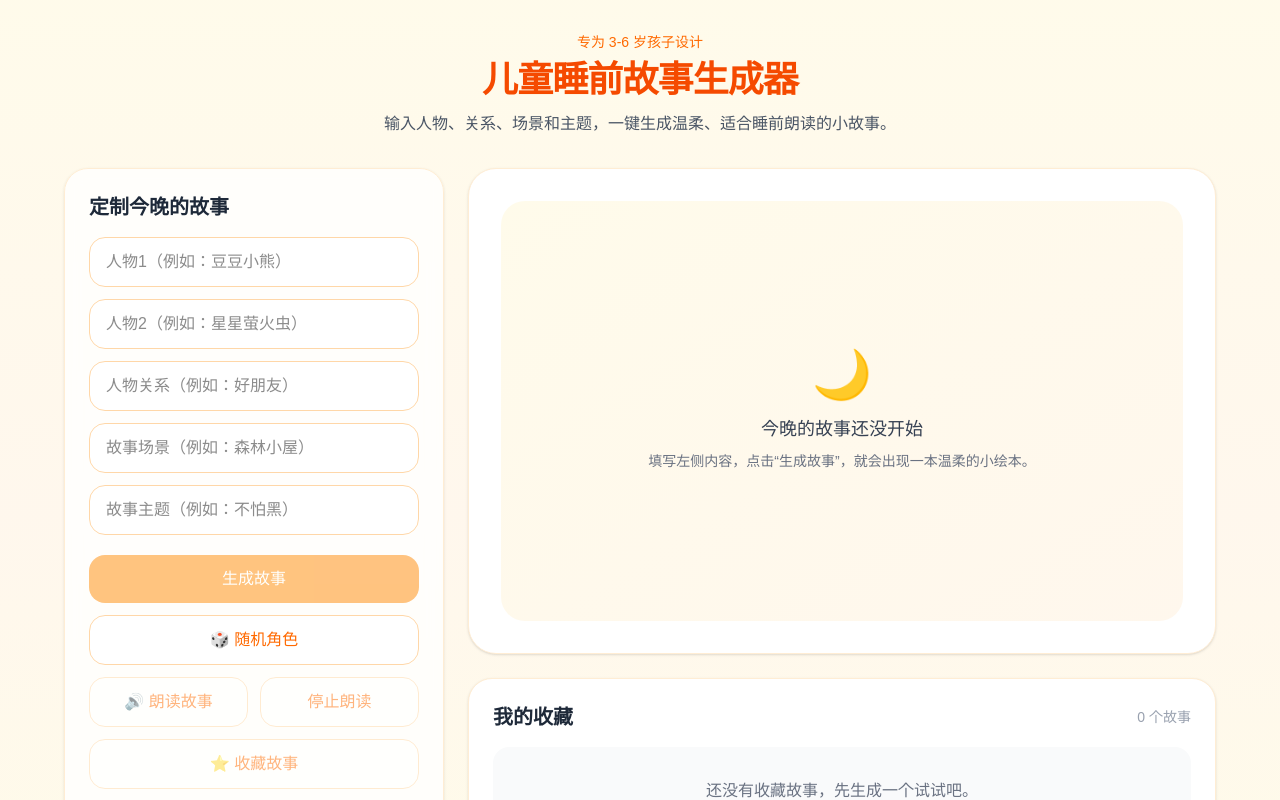
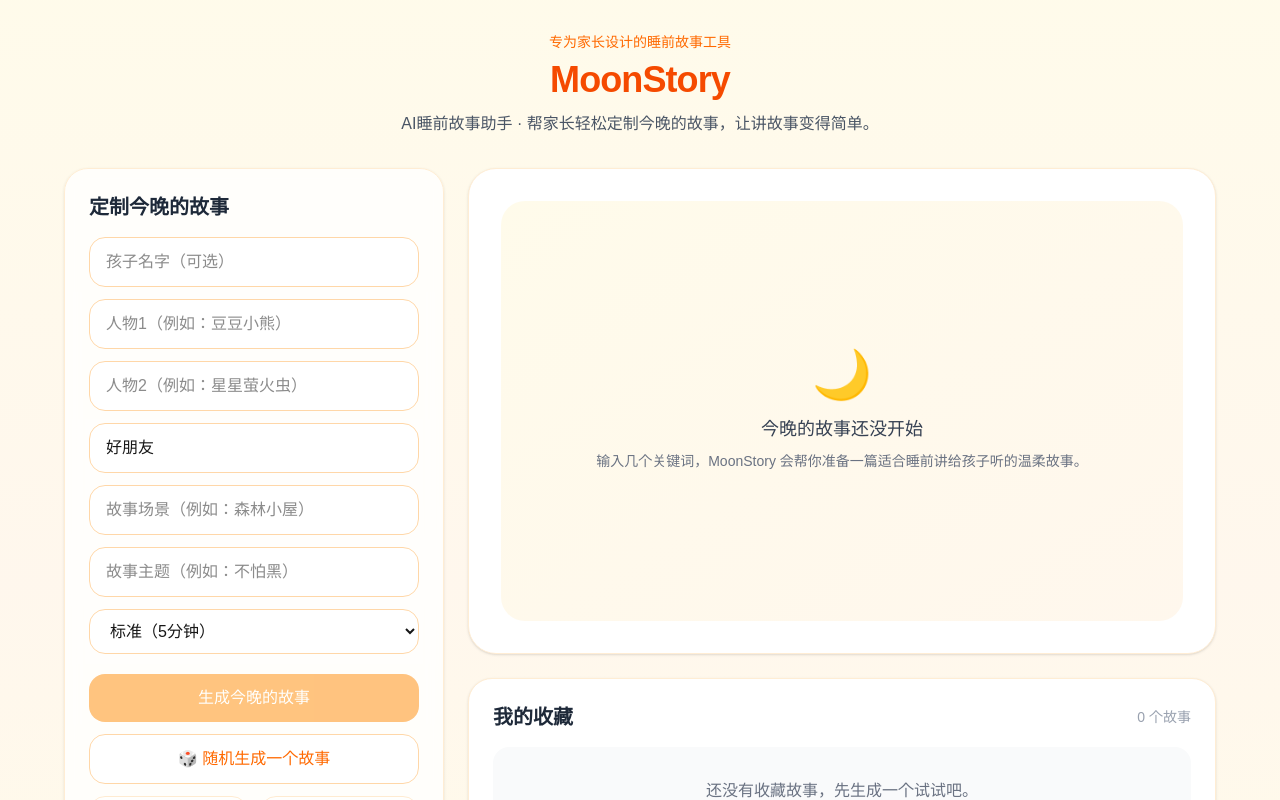
Before and after one commit to wangdabao-app/story-app, a Next.js app: page / in a window 1280 px wide. Shown: the top 800 px of the page. Built offline with nearby package versions, Linux system fonts and the light colour scheme.

Commit message:
upgrade moonstory for parents

```diff
--- a/app/api/story/route.ts
+++ b/app/api/story/route.ts
@@ -8,7 +8,7 @@ const client = new OpenAI({
 
 export async function POST(req: Request) {
   try {
-    const { char1, char2, relation, scene, theme } = await req.json();
+    const { childName, char1, char2, relation, scene, theme, length } = await req.json();
 
     if (!char1 || !char2 || !relation || !scene || !theme) {
       return NextResponse.json(
@@ -17,34 +17,50 @@ export async function POST(req: Request) {
       );
     }
 
+    let lengthRule = "故事总长度控制在700-900字。";
+    if (length === "短故事（3分钟）") {
+      lengthRule = "故事总长度控制在400-600字。";
+    } else if (length === "长故事（8分钟）") {
+      lengthRule = "故事总长度控制在900-1200字。";
+    }
+
     const prompt = `
-请为3-6岁儿童创作一个中文睡前故事。
+你是一位擅长亲子陪伴场景的儿童睡前故事作者。
 
-输入设定：
+你的读者不是孩子本人，而是“家长”。
+请生成一篇适合家长在睡前讲给 3-6 岁孩子听的中文故事。
+
+已知设定：
+- 孩子名字：${childName || "未提供"}
 - 人物1：${char1}
 - 人物2：${char2}
 - 人物关系：${relation}
 - 故事场景：${scene}
 - 故事主题：${theme}
+- 故事长度：${length || "标准（5分钟）"}
 
-输出要求：
-1. 先给一个简短温柔的故事标题。
-2. 再写故事正文。
-3. 故事总长度控制在700-900字。
-4. 风格像绘本旁白，温暖、柔和、有画面感。
-5. 必须包含3-5句简短自然对话。
-6. 结构清晰：
+写作要求：
+1. 先输出一个简短、温柔、像绘本名字一样的标题。
+2. 再输出故事正文。
+3. ${lengthRule}
+4. 风格像“家长讲述稿”，家长拿到后可以直接读给孩子听。
+5. 语言要温暖、简单、柔和，有画面感。
+6. 必须包含 3-5 句简短自然的对话。
+7. 结构必须清晰：
    - 开头：介绍角色和场景
    - 中间：出现一个轻微的小问题
    - 发展：角色一起解决问题
    - 结尾：安静、温柔、适合入睡
-7. 用词适合3-6岁儿童，句子不要太长。
-8. 不要恐怖、暴力、惩罚、成人内容、复杂说教。
-9. 结尾必须有明显助眠感。
-10. 严格返回 JSON，不要加 markdown，不要加解释，格式如下：
+8. 不要恐怖、暴力、惩罚、成人内容，不要复杂说教。
+9. 如果提供了孩子名字，请自然地、轻柔地融入故事，但不要太生硬。
+10. 结尾要有明显助眠感。
+11. 另外再给一段“讲故事小提示”，是给家长的，比如可以停顿哪里、可以问孩子什么问题。
+
+请严格返回 JSON，不要加 markdown，不要加解释，格式如下：
 {
   "title": "故事标题",
-  "story": "故事正文"
+  "story": "故事正文",
+  "storyTip": "给家长的讲故事小提示"
 }
 `;
 
@@ -61,7 +77,7 @@ export async function POST(req: Request) {
 
     const content = response.choices[0]?.message?.content || "";
 
-    let parsed: { title?: string; story?: string } = {};
+    let parsed: { title?: string; story?: string; storyTip?: string } = {};
 
     try {
       parsed = JSON.parse(content);
@@ -75,6 +91,7 @@ export async function POST(req: Request) {
     return NextResponse.json({
       title: parsed.title || "今晚的小故事",
       story: parsed.story || "",
+      storyTip: parsed.storyTip || "",
     });
   } catch (error) {
     console.error("生成故事失败：", error);
--- a/app/page.tsx
+++ b/app/page.tsx
@@ -6,11 +6,13 @@ type SavedStory = {
   id: string;
   title: string;
   story: string;
+  childName: string;
   char1: string;
   char2: string;
   relation: string;
   scene: string;
   theme: string;
+  length: string;
   createdAt: string;
 };
 
@@ -32,21 +34,24 @@ function formatTime(dateString: string) {
 }
 
 export default function Home() {
+  const [childName, setChildName] = useState("");
   const [char1, setChar1] = useState("");
   const [char2, setChar2] = useState("");
-  const [relation, setRelation] = useState("");
+  const [relation, setRelation] = useState("好朋友");
   const [scene, setScene] = useState("");
   const [theme, setTheme] = useState("");
+  const [length, setLength] = useState("标准（5分钟）");
 
   const [title, setTitle] = useState("");
   const [story, setStory] = useState("");
+  const [storyTip, setStoryTip] = useState("");
   const [loading, setLoading] = useState(false);
   const [isSpeaking, setIsSpeaking] = useState(false);
   const [savedStories, setSavedStories] = useState<SavedStory[]>([]);
   const [error, setError] = useState("");
 
   useEffect(() => {
-    const raw = localStorage.getItem("saved-stories");
+    const raw = localStorage.getItem("moonstory-saved-stories");
     if (raw) {
       try {
         setSavedStories(JSON.parse(raw));
@@ -57,7 +62,7 @@ export default function Home() {
   }, []);
 
   useEffect(() => {
-    localStorage.setItem("saved-stories", JSON.stringify(savedStories));
+    localStorage.setItem("moonstory-saved-stories", JSON.stringify(savedStories));
   }, [savedStories]);
 
   useEffect(() => {
@@ -78,11 +83,13 @@ export default function Home() {
     setRelation(pickOne(randomRelations));
     setScene(pickOne(randomScenes));
     setTheme(pickOne(randomThemes));
+    setLength(pickOne(["短故事（3分钟）", "标准（5分钟）", "长故事（8分钟）"]));
     setError("");
   };
 
   const generateStory = async () => {
     setError("");
+    setStoryTip("");
 
     if (!char1 || !char2 || !relation || !scene || !theme) {
       setError("请先把人物、关系、场景和主题填写完整。");
@@ -99,11 +106,13 @@ export default function Home() {
           "Content-Type": "application/json",
         },
         body: JSON.stringify({
+          childName,
           char1,
           char2,
           relation,
           scene,
           theme,
+          length,
         }),
       });
 
@@ -116,6 +125,7 @@ export default function Home() {
 
       setTitle(data.title || "今晚的小故事");
       setStory(data.story || "");
+      setStoryTip(data.storyTip || "");
     } catch {
       setError("网络开小差了，请稍后再试。");
     } finally {
@@ -159,11 +169,13 @@ export default function Home() {
       id: crypto.randomUUID(),
       title: title || "今晚的小故事",
       story,
+      childName,
       char1,
       char2,
       relation,
       scene,
       theme,
+      length,
       createdAt: new Date().toISOString(),
     };
 
@@ -172,14 +184,17 @@ export default function Home() {
 
   const loadSavedStory = (item: SavedStory) => {
     stopReading();
+    setChildName(item.childName);
     setChar1(item.char1);
     setChar2(item.char2);
     setRelation(item.relation);
     setScene(item.scene);
     setTheme(item.theme);
+    setLength(item.length);
     setTitle(item.title);
     setStory(item.story);
     setError("");
+    setStoryTip("");
     window.scrollTo({ top: 0, behavior: "smooth" });
   };
 
@@ -191,10 +206,10 @@ export default function Home() {
     <main className="min-h-screen bg-gradient-to-b from-amber-50 via-orange-50 to-yellow-50 px-4 py-8">
       <div className="mx-auto max-w-6xl">
         <div className="mb-8 text-center">
-          <p className="mb-2 text-sm text-orange-500">专为 3-6 岁孩子设计</p>
-          <h1 className="text-4xl font-bold tracking-tight text-orange-600">儿童睡前故事生成器</h1>
+          <p className="mb-2 text-sm text-orange-500">专为家长设计的睡前故事工具</p>
+          <h1 className="text-4xl font-bold tracking-tight text-orange-600">MoonStory</h1>
           <p className="mx-auto mt-3 max-w-2xl text-gray-600">
-            输入人物、关系、场景和主题，一键生成温柔、适合睡前朗读的小故事。
+            AI睡前故事助手 · 帮家长轻松定制今晚的故事，让讲故事变得简单。
           </p>
         </div>
 
@@ -203,6 +218,13 @@ export default function Home() {
             <h2 className="mb-4 text-xl font-semibold text-gray-800">定制今晚的故事</h2>
 
             <div className="space-y-3">
+              <input
+                value={childName}
+                onChange={(e) => setChildName(e.target.value)}
+                placeholder="孩子名字（可选）"
+                className="w-full rounded-2xl border border-orange-200 bg-white px-4 py-3 outline-none transition focus:border-orange-400"
+              />
+
               <input
                 value={char1}
                 onChange={(e) => setChar1(e.target.value)}
@@ -237,6 +259,16 @@ export default function Home() {
                 placeholder="故事主题（例如：不怕黑）"
                 className="w-full rounded-2xl border border-orange-200 bg-white px-4 py-3 outline-none transition focus:border-orange-400"
               />
+
+              <select
+                value={length}
+                onChange={(e) => setLength(e.target.value)}
+                className="w-full rounded-2xl border border-orange-200 bg-white px-4 py-3 outline-none transition focus:border-orange-400"
+              >
+                <option>短故事（3分钟）</option>
+                <option>标准（5分钟）</option>
+                <option>长故事（8分钟）</option>
+              </select>
             </div>
 
             {error && <div className="mt-4 rounded-2xl bg-red-50 px-4 py-3 text-sm text-red-500">{error}</div>}
@@ -247,14 +279,14 @@ export default function Home() {
                 disabled={!canGenerate}
                 className="rounded-2xl bg-orange-400 px-4 py-3 font-medium text-white transition hover:bg-orange-500 disabled:cursor-not-allowed disabled:opacity-50"
               >
-                {loading ? "生成中..." : "生成故事"}
+                {loading ? "生成中..." : "生成今晚的故事"}
               </button>
 
               <button
                 onClick={fillRandomStoryInputs}
                 className="rounded-2xl border border-orange-200 bg-white px-4 py-3 font-medium text-orange-500 transition hover:bg-orange-50"
               >
-                🎲 随机角色
+                🎲 随机生成一个故事
               </button>
 
               <div className="grid grid-cols-2 gap-3">
@@ -280,13 +312,14 @@ export default function Home() {
                 disabled={!story}
                 className="rounded-2xl border border-orange-200 bg-white px-4 py-3 font-medium text-orange-500 transition hover:bg-orange-50 disabled:cursor-not-allowed disabled:opacity-50"
               >
-                ⭐ 收藏故事
+                ⭐ 收藏这个故事
               </button>
             </div>
 
             <div className="mt-6 rounded-2xl bg-orange-50 p-4 text-sm text-gray-600">
               <p className="font-medium text-orange-600">建议输入示例</p>
-              <p className="mt-2">人物1：豆豆小熊</p>
+              <p className="mt-2">孩子名字：小米</p>
+              <p>人物1：豆豆小熊</p>
               <p>人物2：星星萤火虫</p>
               <p>关系：好朋友</p>
               <p>场景：森林小屋</p>
@@ -301,14 +334,23 @@ export default function Home() {
                   <div>
                     <div className="mb-4 text-5xl">🌙</div>
                     <p className="text-lg font-medium text-gray-700">今晚的故事还没开始</p>
-                    <p className="mt-2 text-sm text-gray-500">填写左侧内容，点击“生成故事”，就会出现一本温柔的小绘本。</p>
+                    <p className="mt-2 text-sm text-gray-500">
+                      输入几个关键词，MoonStory 会帮你准备一篇适合睡前讲给孩子听的温柔故事。
+                    </p>
                   </div>
                 </div>
               ) : (
                 <div className="rounded-[24px] bg-gradient-to-br from-amber-50 to-yellow-50 p-6">
                   <p className="mb-2 text-sm text-orange-500">今晚的睡前故事</p>
                   <h2 className="mb-5 text-3xl font-bold text-orange-600">{title}</h2>
-                  <div className="whitespace-pre-line leading-8 text-gray-700">{story}</div>
+                  <div className="whitespace-pre-line text-[18px] leading-9 text-gray-700">{story}</div>
+
+                  {storyTip && (
+                    <div className="mt-6 rounded-2xl bg-white/70 p-4">
+                      <p className="mb-2 text-sm font-semibold text-orange-500">讲故事小提示</p>
+                      <p className="whitespace-pre-line text-sm leading-7 text-gray-600">{storyTip}</p>
+                    </div>
+                  )}
                 </div>
               )}
             </div>
```
